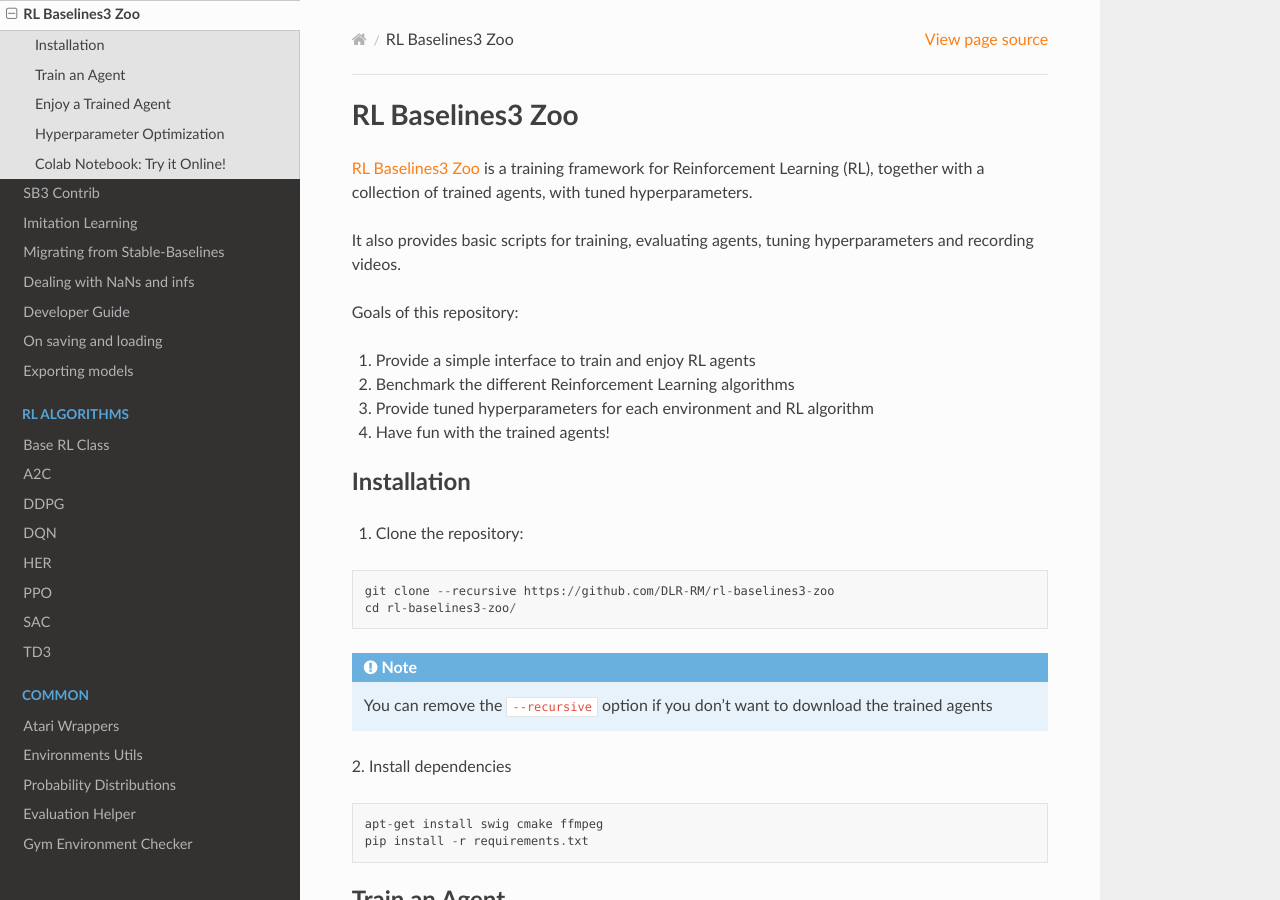
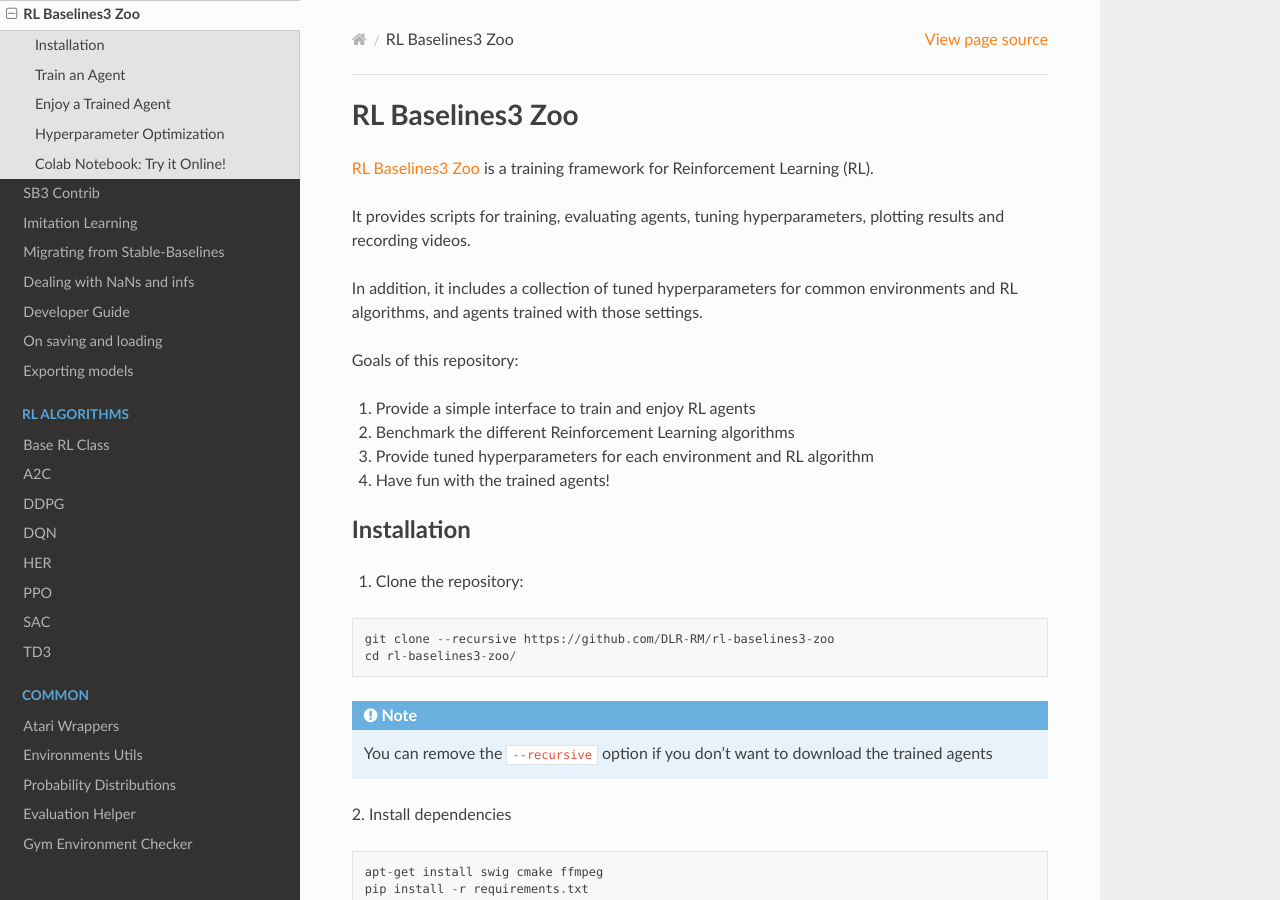
Before and after one commit to DLR-RM/stable-baselines3, a Sphinx documentation site: the page built from docs/guide/rl_zoo.rst, in a window 1280 px wide and 900 px high. Built offline with Sphinx 7.4.7 and the Read the Docs theme 2.0.0, drawn with Linux system fonts in a browser that asks for light colours; pages that are not in the unit, such as notebooks, are missing from menus.

Commit message:
Update wording for RL zoo

```diff
--- a/docs/guide/rl_zoo.rst
+++ b/docs/guide/rl_zoo.rst
@@ -4,9 +4,11 @@
 RL Baselines3 Zoo
 ==================
 
-`RL Baselines3 Zoo <https://github.com/DLR-RM/rl-baselines3-zoo>`_ is a training framework for Reinforcement Learning (RL), together with a collection of trained agents, with tuned hyperparameters.
+`RL Baselines3 Zoo <https://github.com/DLR-RM/rl-baselines3-zoo>`_ is a training framework for Reinforcement Learning (RL).
 
-It also provides basic scripts for training, evaluating agents, tuning hyperparameters and recording videos.
+It provides scripts for training, evaluating agents, tuning hyperparameters, plotting results and recording videos.
+
+In addition, it includes a collection of tuned hyperparameters for common environments and RL algorithms, and agents trained with those settings.
 
 Goals of this repository:
 
```
Also changed, not shown: README.md (+4 -2 lines).
